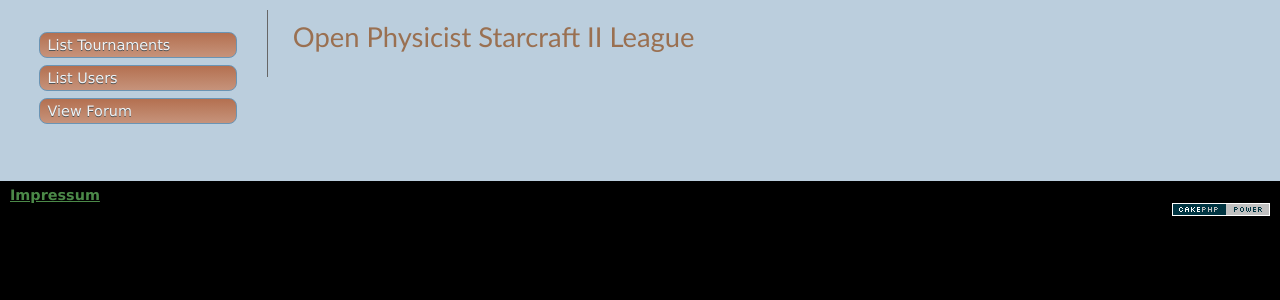
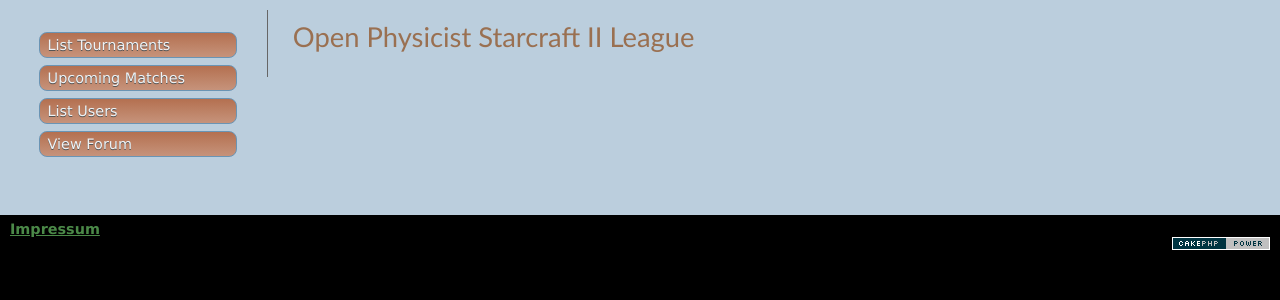
Before and after one commit to fleshgolem/caketourney, a CakePHP app: the page made by app/views/pages/home.ctp in a window 1280 px wide. Shown: the part 111-411 px from the top of the page. Run offline with PHP 8.4 and a stand-in for CakePHP, Linux system fonts and the light colour scheme; the template is opened without the code that fills it, so the values that code supplies are empty; some libraries are stand-ins or nearby versions.

Commit message:
Added view and links for matchdates

```diff
--- a/app/views/layouts/default.ctp
+++ b/app/views/layouts/default.ctp
@@ -75,6 +75,7 @@
 						}?>
 					</li>
 					<li><?php echo $this->Html->link(__('List Tournaments', true), array('controller' => 'tournaments', 'action' => 'index')); ?> </li>
+					<li><?php echo $this->Html->link(__('Upcoming Matches', true), array('controller' => 'matches', 'action' => 'upcoming_matches')); ?> </li>
 					<li><?php echo $this->Html->link(__('List Users', true), array('controller' => 'users', 'action' => 'index')); ?> </li>
 					<li><?php echo $this->Html->link(__('View Forum', true), array('controller' => 'threads', 'action' => 'index')); ?> </li>
 				</ul>
```
